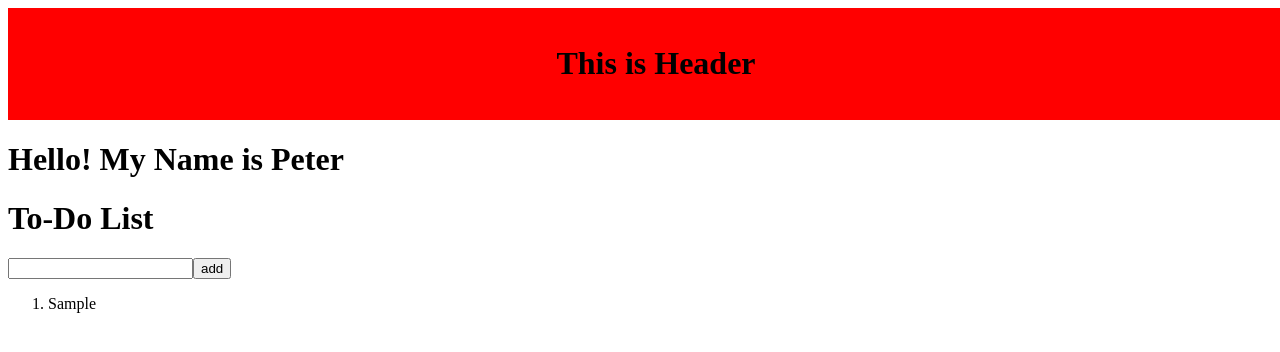
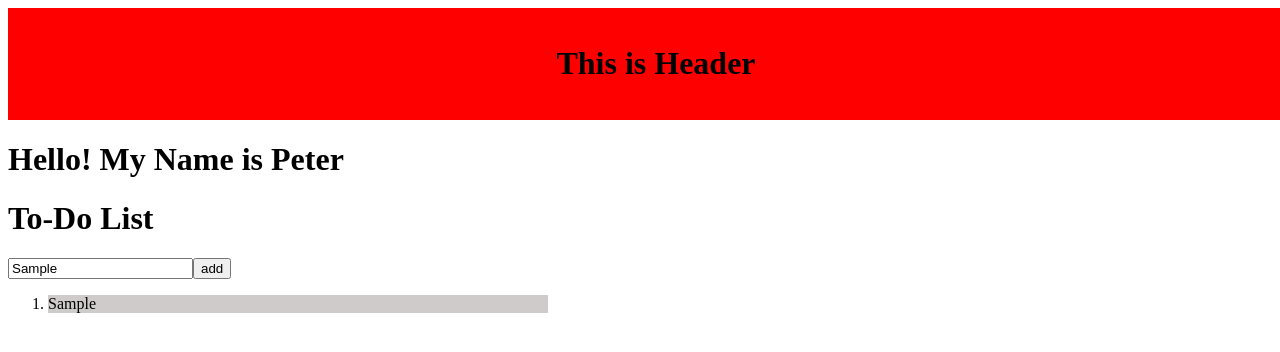
Before and after one commit to hao0609/react-project, a React (Vite) app: page / in a window 1280 px wide. Both pictures are taken after typing "Sample" into the empty fields and a click on the button "add". Shown: the top 352 px of the page. Built offline with nearby package versions, Linux system fonts and the light colour scheme.

Commit message:
父子組件練習 ( 處理刪除  TASK item )

```diff
--- a/src/App.jsx
+++ b/src/App.jsx
@@ -1,6 +1,8 @@
 
-import { useState } from "react";
-import Header from './assets/component/Header.jsx'
+import { useState,useEffect } from "react";
+import Header from './component/Header.jsx'
+import TaskList from './component/TaskList.jsx'
+
 
 
 function App() {
@@ -20,13 +22,28 @@ function App() {
 
 
   const add_list = () =>{
-    if(task !== ''){
-    newTaskList([...taskList,task])
-    // console.log(taskList);
+    if (task !== '') {
+      newTaskList([...taskList,task])
     }
-    newTask('')
 
   }
+
+  const delete_task = (index)=>{
+    console.log(index);
+
+  }
+
+  // React 的生命週期 useEffect
+  // useEffect (()=>{},[])
+  // 若後方為空陣列，代表組件掛載時會執行一次 (等於 VUE onMounted)
+  // 若後方為陣列裡放偵測的資料，組件掛載時會執行一次，資料變動時會再次執行
+  // (類似 VUE watch，但 watch 預設組件掛載時不會執行一次)
+  // ex:  useEffect(() => {function}, [value1,value2])，只要其中一筆資料變動就會執行
+
+  // useEffect(()=>{
+  //   console.log(taskList);
+
+  // },[taskList])
 
 
   return (
@@ -38,11 +55,7 @@ function App() {
         <input type="text" value={task} onChange={Change}/>
 
         <button onClick={add_list}>add</button>
-        <ol>
-          {
-              taskList.map((item,index)=><li key={index}>{item}</li>)
-          }
-        </ol>
+        <TaskList  taskList={taskList} delete_task={delete_task}/>
    </>
 
 
--- /dev/null
+++ b/src/assets/CSS/tasklist.css
@@ -0,0 +1,9 @@
+
+.taskList{
+    width: 500px;
+}
+.task{
+    background: #cfcbcb;
+    cursor: pointer;
+    margin: 10px 0px;
+}
--- a/src/assets/component/Header.jsx
+++ b/src/component/Header.jsx
@@ -1,4 +1,4 @@
-import '../CSS/header.css'
+import '../assets/CSS/header.css'
 
 const Header = () =>{
   return(
--- /dev/null
+++ b/src/component/TaskList.jsx
@@ -0,0 +1,25 @@
+import '../assets/CSS/tasklist.css'
+
+const TaskList = (props) => {
+
+  // const deleteTask = (index)=>{
+  // console.log(index);
+
+  // props.taskList.filter((item)=>{item.index !== index})
+
+  // }
+
+  return(
+
+        <ol className="taskList">
+          {
+             props.taskList.map((item,index)=><li className="task" key={index} onClick={()=>props.delete_task(index)}>{item}</li>)
+          }
+        </ol>
+  )
+
+}
+
+
+
+export default TaskList
```
